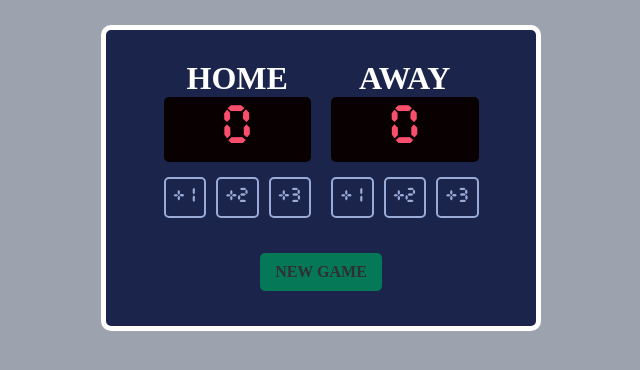
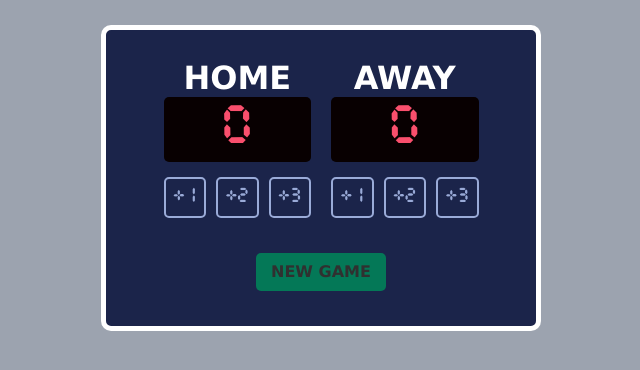
Before and after one commit to Raehale/score-board, a plain HTML site: page index.html in a window 1280 px wide. Shown: the whole page, without its empty margins (319-959 px from the left). Drawn offline with nearby package versions, Linux system fonts and the light colour scheme.

Commit message:
changing font for header and button

```diff
--- a/index.css
+++ b/index.css
@@ -42,6 +42,7 @@ h3 {
     text-align: center;
     margin-bottom: 0;
     margin-top: 15px;
+    font-family: verdana;
 }
 
 /***SCORE BOXES***/
@@ -92,6 +93,7 @@ h3 {
     margin: 5% 0;
     padding: 10px 15px;
     border-radius: 5px;
+    font-family: verdana;
 }
 
 .new-game-button:hover {
```
